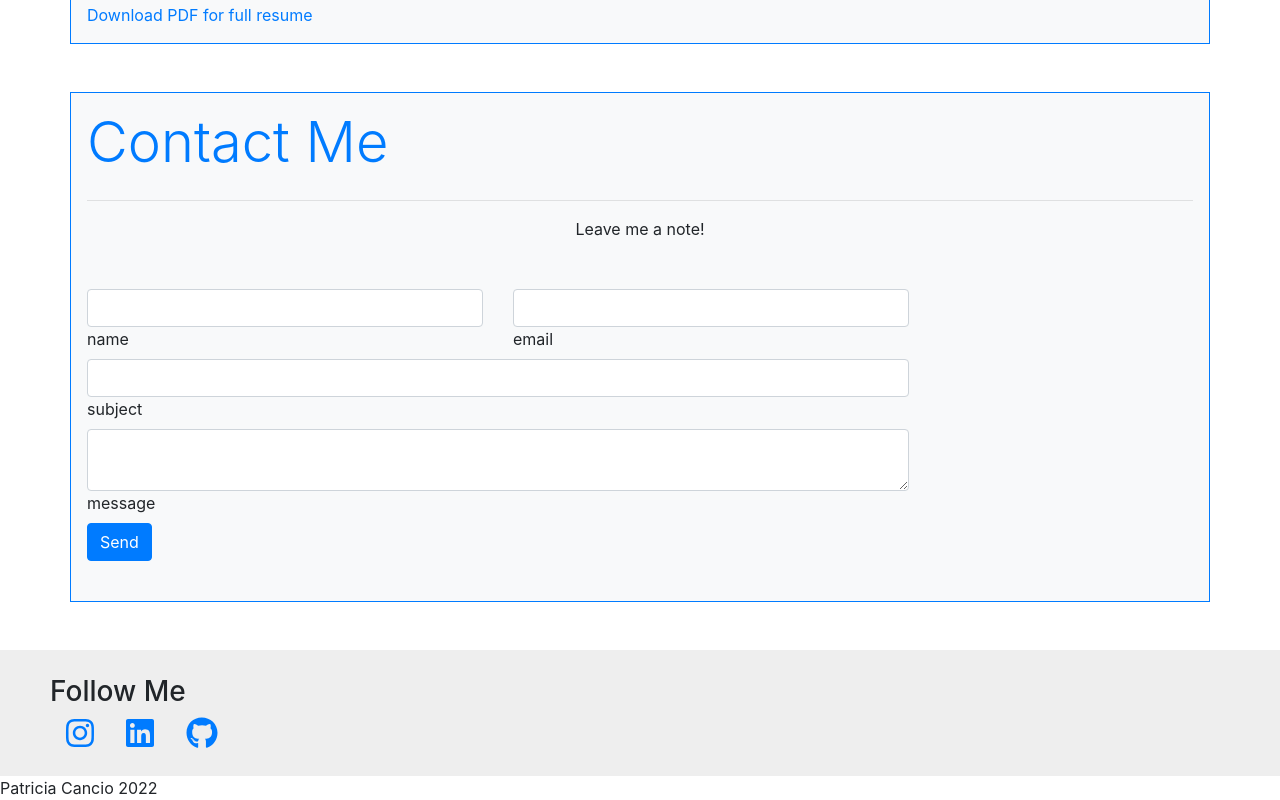
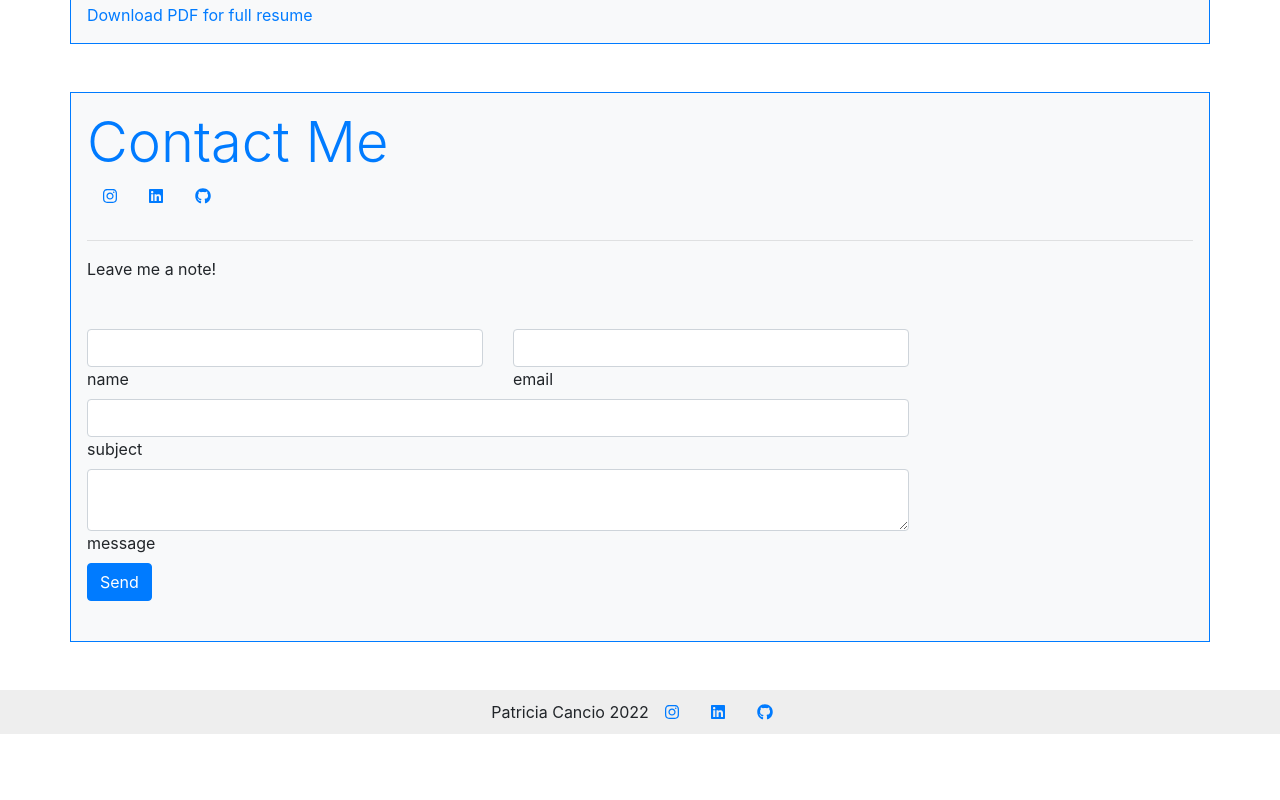
Before and after one commit to pcancio/react-portfolio, a React (Create React App) app: page / in a window 1280 px wide. Shown: the part 4514-5314 px from the top of the page. After the commit the page ends 5248 px from the top, so only its background shows below. Built offline with nearby package versions, Linux system fonts and the light colour scheme.

Commit message:
fixed footer css

```diff
--- a/src/App.css
+++ b/src/App.css
@@ -39,13 +39,14 @@
 
 .social-container {
   background: #eee;
-  padding: 25px 50px;
+  padding: 10px 25px;
+  display: flex;
+  justify-content: center;
 }
 
 a.social {
   margin: 0 1rem;
   transition: transform 250ms;
-  display: inline-block;
 }
 
 a.social:hover {
--- a/src/App.js
+++ b/src/App.js
@@ -1,10 +1,10 @@
 import React from "react";
 import About from "./components/About";
 import Contact from "./components/Contact";
-import SocialFollow from "./components/SocialFollow";
+// import SocialFollow from "./components/SocialFollow";
 import Navigation from "./components/Navigation";
 import Portfolio from "./components/Portfolio";
-// import Project from "./components/Project";
+import Footer from "./components/Footer";
 import Resume from "./components/Resume";
 
 import "./App.css";
@@ -19,10 +19,9 @@ function App() {
         <Resume />
         <Contact />
       </main>
-      <footer>
-        <SocialFollow />
-        Patricia Cancio 2022
-      </footer>
+      <div>
+        <Footer />
+      </div>
     </div>
   );
 }
--- a/src/components/Contact/index.js
+++ b/src/components/Contact/index.js
@@ -1,5 +1,6 @@
 import React, { useState } from "react";
 import { validateEmail } from "../../utils/helpers";
+import SocialFollow from "../SocialFollow";
 
 const Contact = () => {
   const [formState, setFormState] = useState({
@@ -35,13 +36,13 @@ const Contact = () => {
     if (e.target.name === "email") {
       const isValid = validateEmail(e.target.value);
       if (!isValid) {
-        setErrorMessage("Please enter a valid email.");
+        setErrorMessage("Please enter a valid email!");
       } else {
         setErrorMessage("");
       }
     } else {
       if (!e.target.value.length) {
-        setErrorMessage(`${e.target.name} is required.`);
+        setErrorMessage("Please enter your name!");
       } else {
         setErrorMessage("");
       }
@@ -54,14 +55,16 @@ const Contact = () => {
         <div className="d-flex row">
           <div className="align-items-baseline col-lg-12 text-primary">
             <h1 className="display-4 text-center text-lg-left">Contact Me</h1>
+            <p>
+              <SocialFollow />
+            </p>
           </div>
         </div>
         <hr />
         <section className="mb-4">
-          <p className="text-center w-responsive mx-auto mb-5">
-            Leave me a note!
+          <p className="text-center text-md-left w-responsive mx-auto mb-5">
+            Leave me a note!{" "}
           </p>
-
           <div className="row">
             <div className="col-md-9 mb-md-0 mb-5">
               <form
@@ -104,6 +107,14 @@ const Contact = () => {
                     </div>
                   </div>
                 </div>
+                <span className="text-danger">
+                  {" "}
+                  {errorMessage && (
+                    <div>
+                      <p className="error-text">{errorMessage}</p>
+                    </div>
+                  )}
+                </span>
 
                 <div className="row">
                   <div className="col-md-12">
@@ -138,11 +149,7 @@ const Contact = () => {
                     </div>
                   </div>
                 </div>
-                {errorMessage && (
-                  <div>
-                    <p className="error-text">{errorMessage}</p>
-                  </div>
-                )}
+
                 <button className="btn btn-primary" type="submit">
                   Send
                 </button>
--- /dev/null
+++ b/src/components/Footer/index.js
@@ -0,0 +1,17 @@
+import React from "react";
+import SocialFollow from "../SocialFollow";
+
+function Footer() {
+  return (
+    <footer bg="light">
+      <div className="social-container">
+        <span className="d-flex justify-content-center">
+          Patricia Cancio 2022
+        </span>
+        <SocialFollow />
+      </div>
+    </footer>
+  );
+}
+
+export default Footer;
--- a/src/components/SocialFollow/index.js
+++ b/src/components/SocialFollow/index.js
@@ -5,25 +5,25 @@ import {
   faLinkedin,
   faGithub,
 } from "@fortawesome/free-brands-svg-icons";
+import "../../App.css";
 
 export default function SocialFollow() {
   return (
-    <div class="social-container">
-      <h3>Follow Me</h3>
+    <div>
       <a
         href="https://www.instagram.com/pclalanyc"
         className="instagram social"
       >
-        <FontAwesomeIcon icon={faInstagram} size="2x" />
+        <FontAwesomeIcon icon={faInstagram} size="1x" />
       </a>
       <a
         href="https://www.linkedin.com/in/patricia-cancio-31711421b/"
         className="linkedin social"
       >
-        <FontAwesomeIcon icon={faLinkedin} size="2x" />
+        <FontAwesomeIcon icon={faLinkedin} size="1x" />
       </a>
       <a href="https://github.com/pcancio" className="github social">
-        <FontAwesomeIcon icon={faGithub} size="2x" />
+        <FontAwesomeIcon icon={faGithub} size="1x" />
       </a>
     </div>
   );
```
